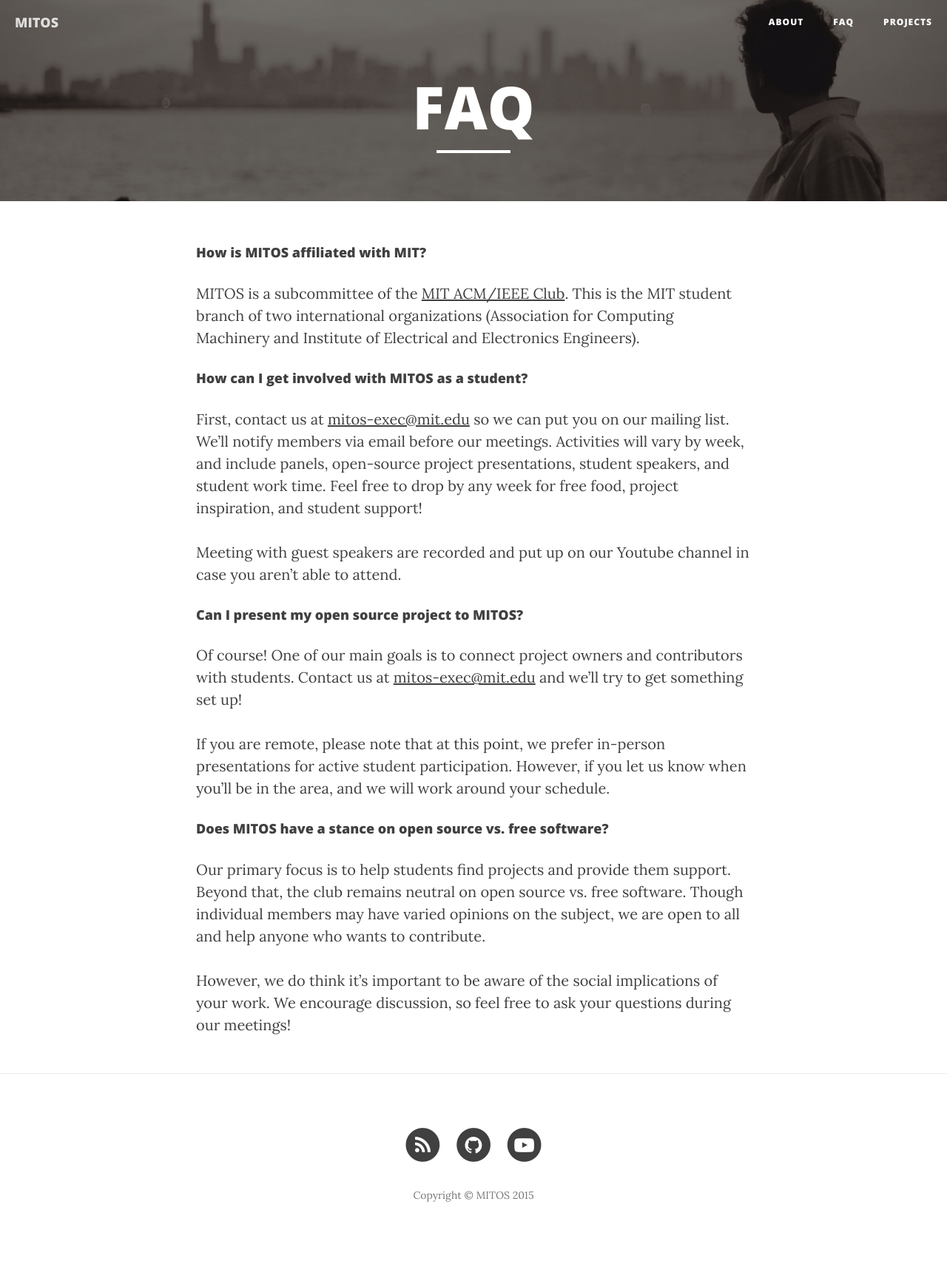
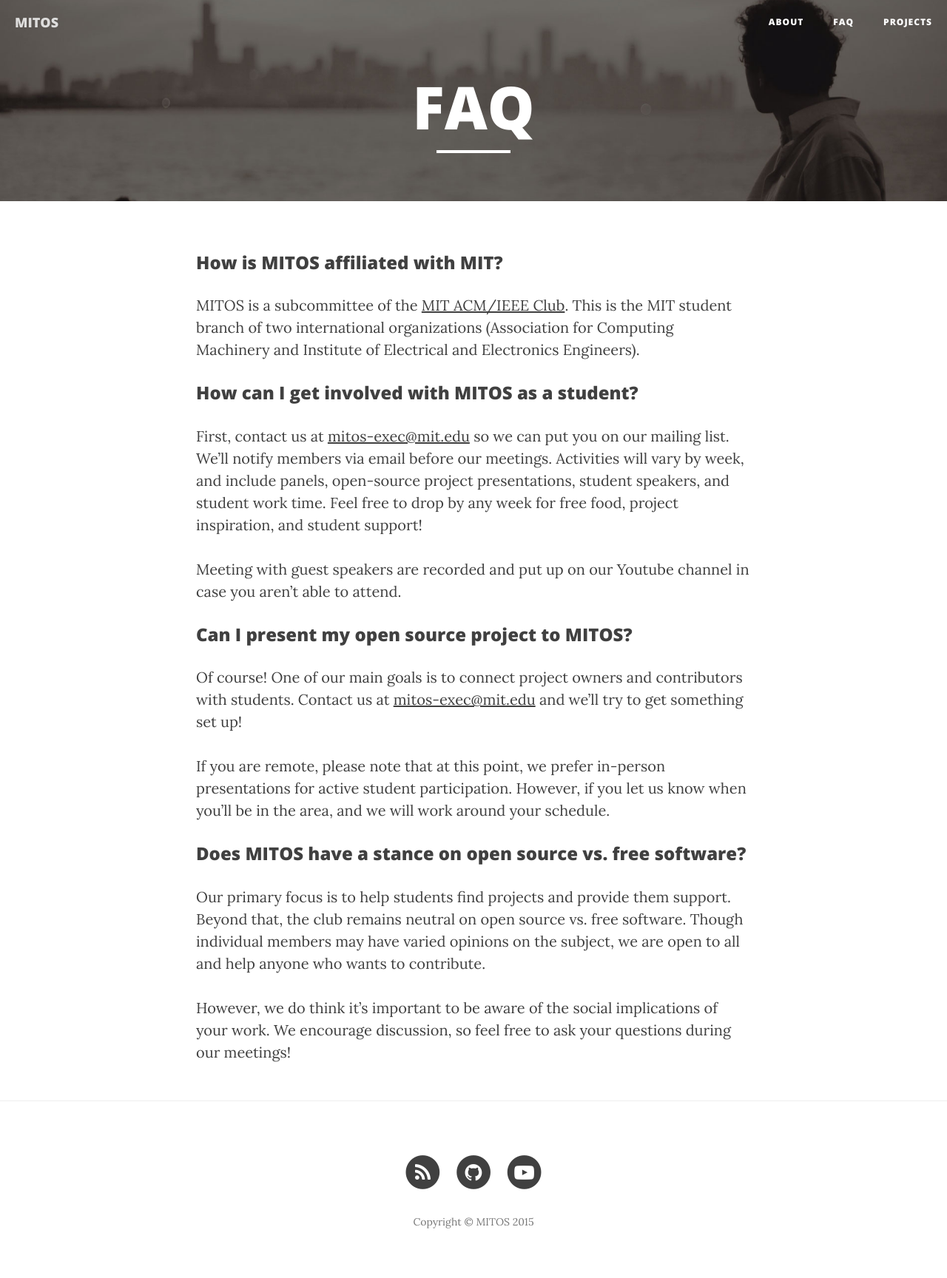
Before and after one commit to mit-open-source/mit-open-source.github.io, a Jekyll site: the page built from faq.html, in a window 1280 px wide. Shown: the whole page at 74% size. Built offline with Jekyll 4.4.1, drawn with Linux system fonts in a browser that asks for light colours; nearby versions of some CDN libraries; before the commit the page ends 1692 px from its top, so only the background shows below that.

Commit message:
Change font size.
- Make font for question bigger than for text.

```diff
--- a/faq.html
+++ b/faq.html
@@ -4,28 +4,28 @@ title: "FAQ"
 header-img: "img/about-bg.jpg"
 ---
 <div>
-    <h4>How is MITOS affiliated with MIT?</h4>
+    <h3>How is MITOS affiliated with MIT?</h3>
     <div>
     <p>MITOS is a subcommittee of the <a href="http://ieee.scripts.mit.edu/">MIT ACM/IEEE Club</a>. This is the MIT student branch of two international organizations (Association for Computing Machinery and Institute of Electrical and Electronics Engineers).
     </p>
     </div>
 </div>
 <div>
-    <h4>How can I get involved with MITOS as a student?</h4>
+    <h3>How can I get involved with MITOS as a student?</h3>
     <div>
     <p>First, contact us at <a href="mailto:mitos-exec@mit.edu">mitos-exec@mit.edu</a> so we can put you on our mailing list. We’ll notify members via email before our meetings. Activities will vary by week, and include panels, open-source project presentations, student speakers, and student work time. Feel free to drop by any week for free food, project inspiration, and student support!</p>
     <p>Meeting with guest speakers are recorded and put up on our Youtube channel in case you aren’t able to attend.</p>
     </div>
 </div>
 <div>
-    <h4>Can I present my open source project to MITOS?</h4>
+    <h3>Can I present my open source project to MITOS?</h3>
     <div>
     <p>Of course! One of our main goals is to connect project owners and contributors with students. Contact us at <a href="mailto:mitox-exec@mit.edu">mitos-exec@mit.edu</a> and we’ll try to get something set up!</p>
     <p>If you are remote, please note that at this point, we prefer in-person presentations for active student participation. However, if you let us know when you’ll be in the area, and we will work around your schedule.</p>
     </div>
 </div>
 <div>
-    <h4>Does MITOS have a stance on open source vs. free software?</h4>
+    <h3>Does MITOS have a stance on open source vs. free software?</h3>
     <div>
     <p>Our primary focus is to help students find projects and provide them support. Beyond that, the club remains neutral on open source vs. free software. Though individual members may have varied opinions on the subject, we are open to all and help anyone who wants to contribute.</p>
     <p>However, we do think it’s important to be aware of the social implications of your work. We encourage discussion, so feel free to ask your questions during our meetings!</p>
```
